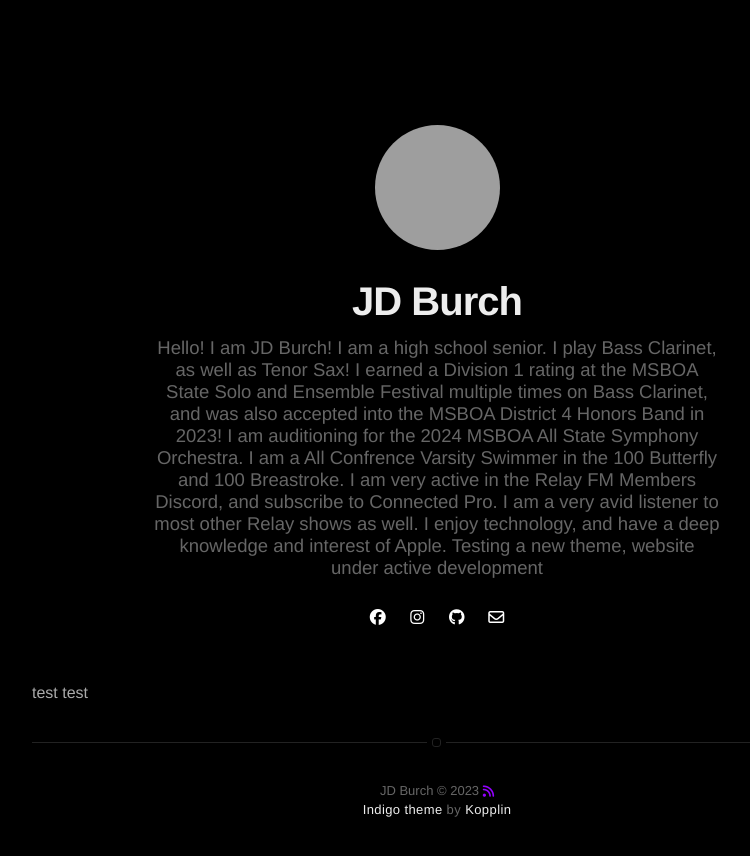
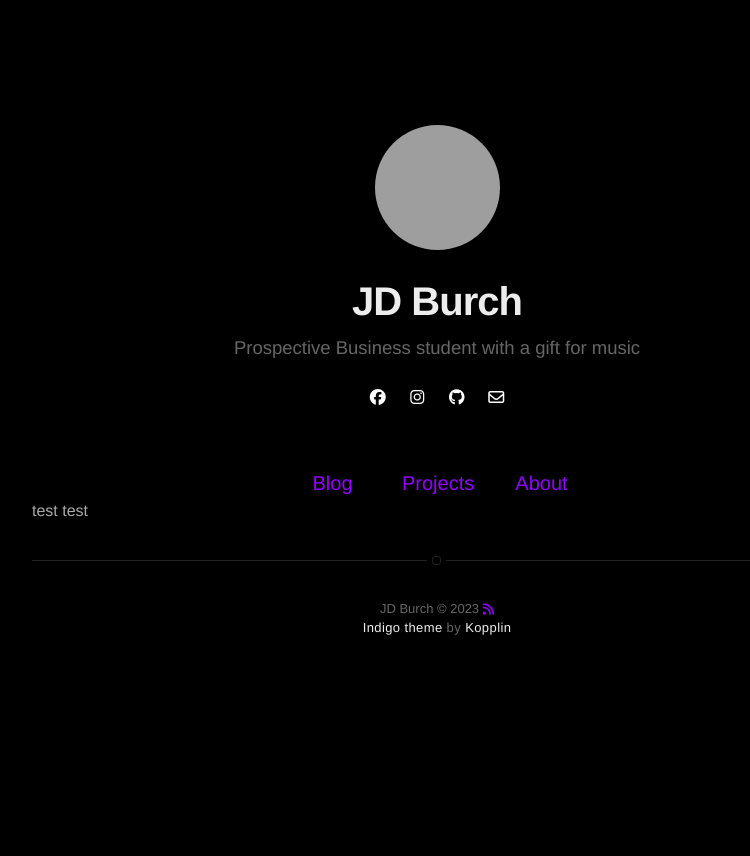
Before and after one commit to JDBurchHuzzah/jdburchhuzzah.github.io, a Jekyll site: the page built from index.html, in a window 1280 px wide. Shown: the top 856 px of the page, without its empty margins (203-953 px from the left). Built offline with Jekyll 4.4.1, drawn with Linux system fonts in a browser that asks for light colours; nearby versions of some CDN libraries; grey boxes are pictures that could not be loaded.

Commit message:
Update _config.yml

```diff
--- a/_config.yml
+++ b/_config.yml
@@ -1,19 +1,6 @@
 # main text of home
 title: JD Burch
-bio: |
-  Hello! I am JD Burch!
-
-  I am a high school senior.
-
-  I play Bass Clarinet, as well as Tenor Sax! I earned a Division 1 rating at the MSBOA State Solo and Ensemble Festival multiple times on Bass Clarinet, and was also accepted into the MSBOA District 4 Honors Band in 2023! I am auditioning for the 2024 MSBOA All State Symphony Orchestra.
-
-  I am a All Confrence Varsity Swimmer in the 100 Butterfly and 100 Breastroke.
-
-  I am very active in the Relay FM Members Discord, and subscribe to Connected Pro. I am a very avid listener to most other Relay shows as well.
-
-  I enjoy technology, and have a deep knowledge and interest of Apple.
-
-  Testing a new theme, website under active development
+bio: Prospective Business student with a gift for music
 
 # twitter summary info
 description: A blog about technology and stuff related
@@ -67,11 +54,11 @@
   permalink: "/:num/" # pagination link that will be appended
 
 # if you don't need projects, comment the *projects* configs below
-<!--projects: true-->
+projects: true
 
 # if you don't need "about" or "blog", comment them out below
-<!--about: true-->
-<!--blog: true-->
+about: true
+blog: true
 
 # do you want to show the "read time" of the posts?
 read-time: false
```
